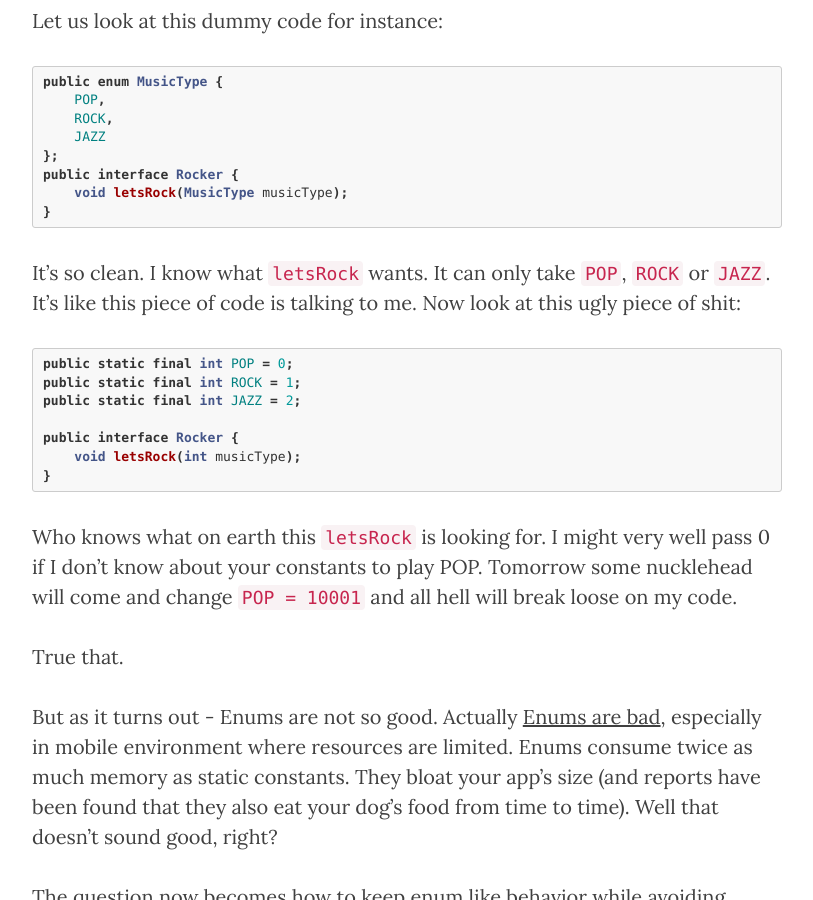
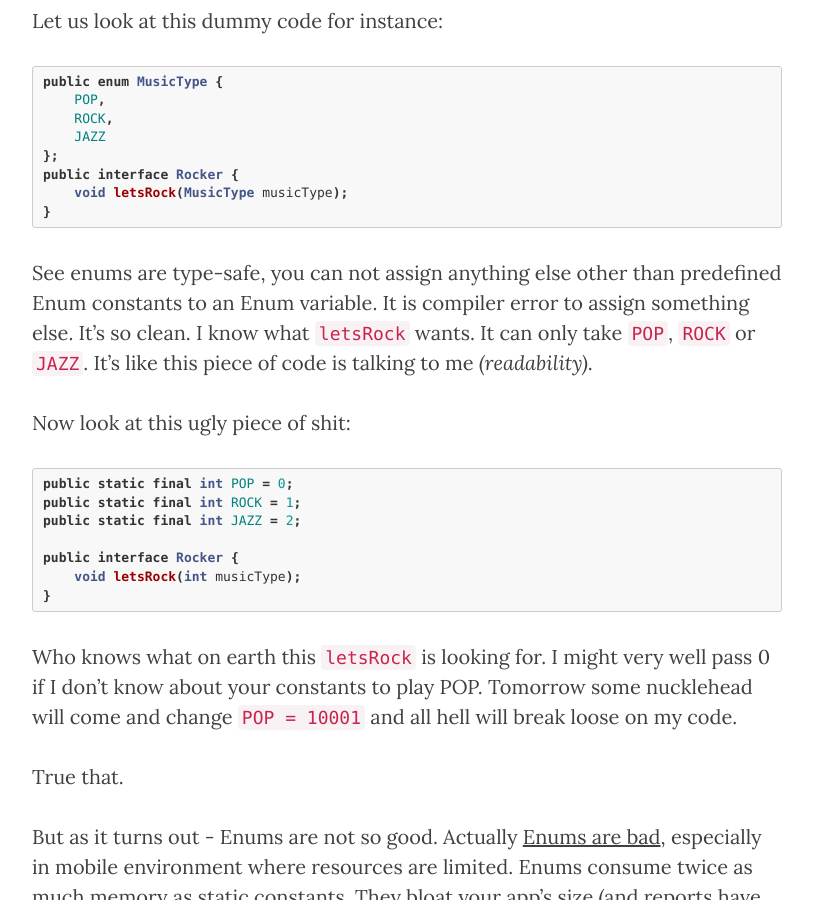
Before and after one commit to ylogx/blog, a Jekyll site: the page built from _posts/2015-09-20-typedef-annotation.md, in a window 1280 px wide and 900 px high, scrolled down 819 px. Shown: the whole window, without its empty margins (233-1046 px from the left). Built offline with Jekyll 4.4.1, drawn with Linux system fonts in a browser that asks for light colours; nearby versions of some CDN libraries; comment, search, counter and statistics services are not loaded.

Commit message:
Slight additions to typedef post

```diff
--- a/_posts/2015-09-20-typedef-annotation.md
+++ b/_posts/2015-09-20-typedef-annotation.md
@@ -27,8 +27,12 @@ public interface Rocker {
 }
 {% endhighlight %}
 
+See enums are type-safe, you can not assign anything else other than
+predefined Enum constants to an Enum variable. It is compiler error to assign
+something else.
 It's so clean. I know what `letsRock` wants. It can only take `POP`, `ROCK` or
-`JAZZ`. It's like this piece of code is talking to me.
+`JAZZ`. It's like this piece of code is talking to me _(readability)_.
+
 Now look at this ugly piece of shit:
 
 {% highlight java %}
```
